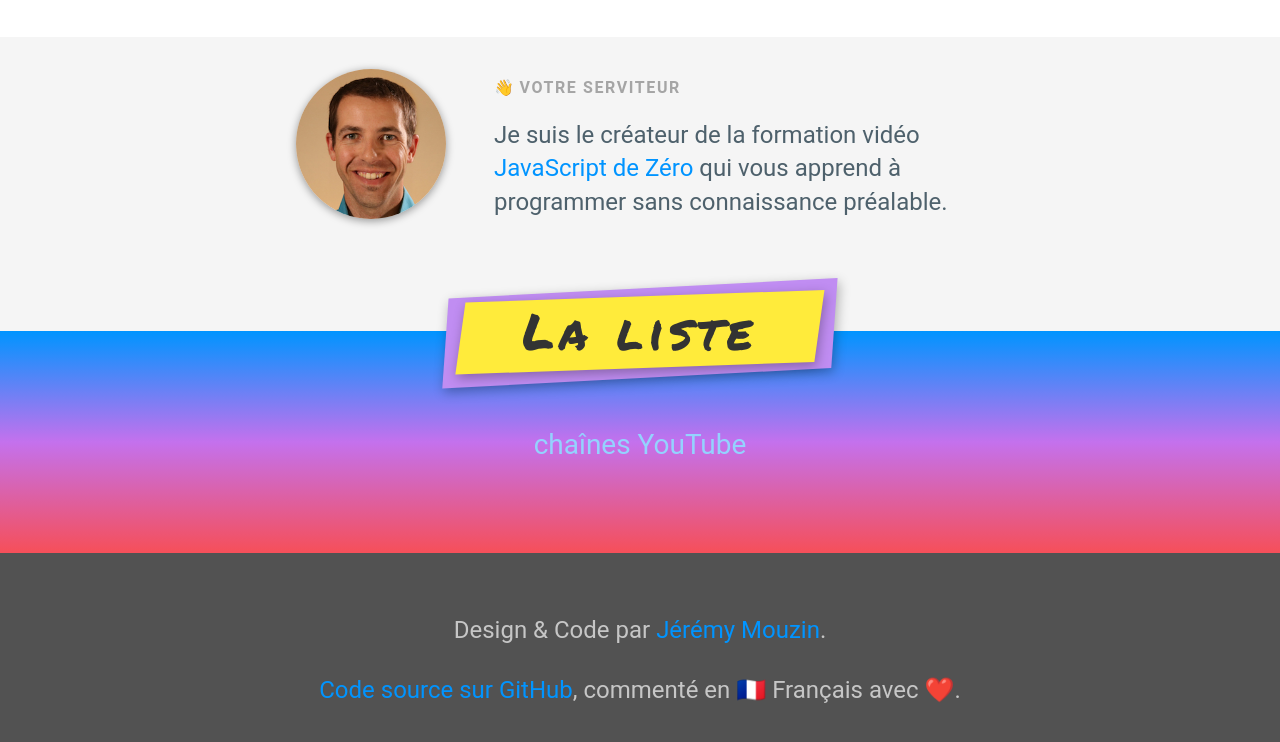
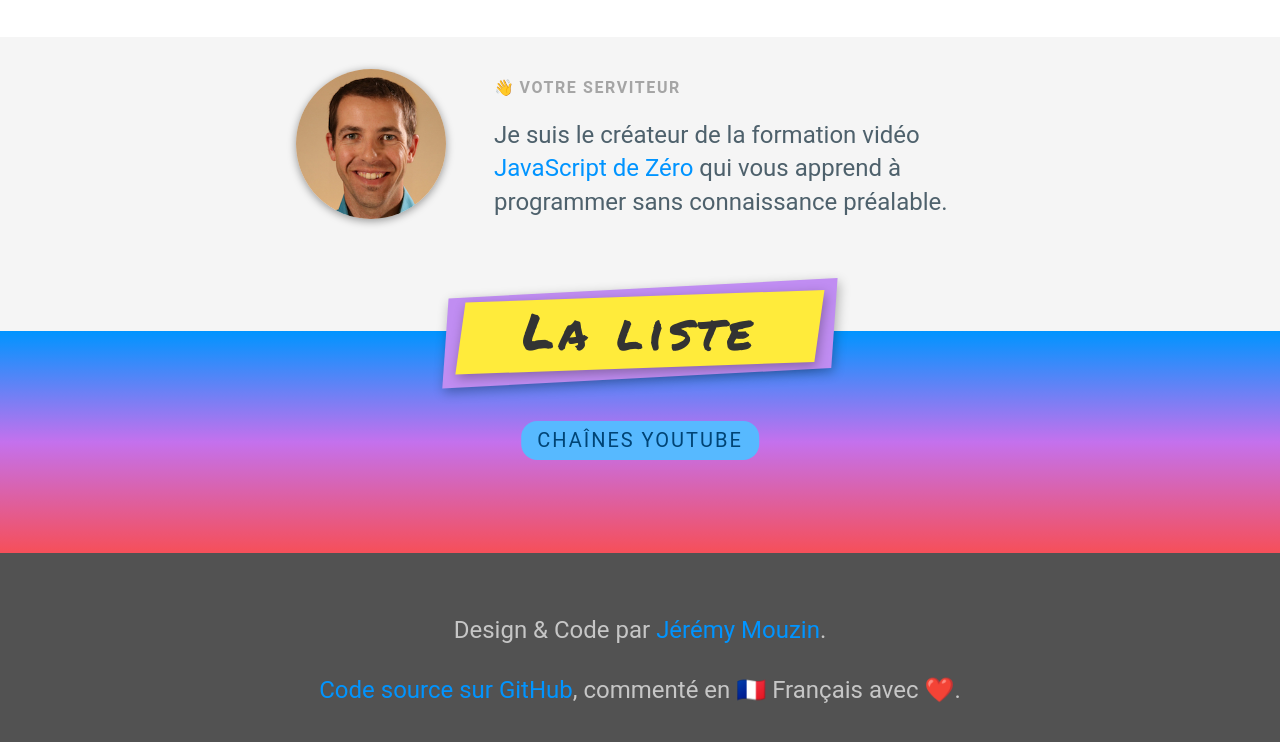
Before and after one commit to javascriptdezero/ressources-dev-web, a website: page index.html in a window 1280 px wide. Shown: the part 1183-1925 px from the top of the page. Drawn offline with Linux system fonts and the light colour scheme.

Commit message:
Ajuste le style du compteur pour être plus lisible et passer le test de ratio de couleur WCAG

```diff
--- a/css/style.css
+++ b/css/style.css
@@ -473,11 +473,14 @@ dans le CSS via le pseudo élément ::before.
   position: relative;
   left: 50%;
   transform: translateX(-50%);
-  color: hsla(205, 99%, 79%, 1);
-  font-size: 2.8rem;
+  color: hsl(205, 100%, 23%);
+  background: #57b9ff;
+  font-size: 2rem;
   border-radius: 16px;
   padding: 8px 16px;
   margin: 0;
+  text-transform: uppercase;
+  letter-spacing: 0.1em;
 }
 
 #liste {
```
